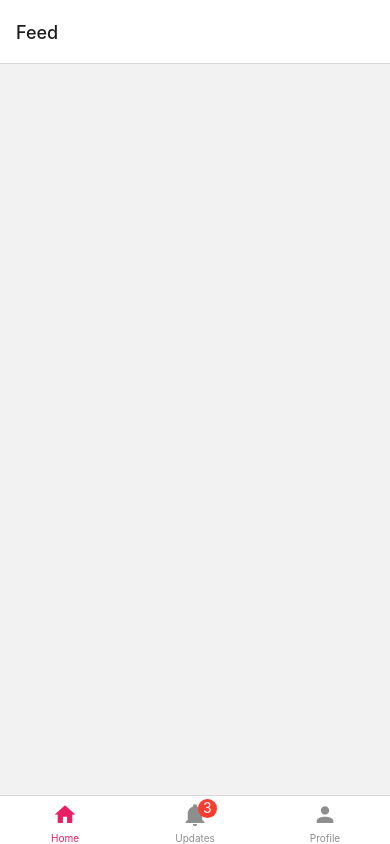
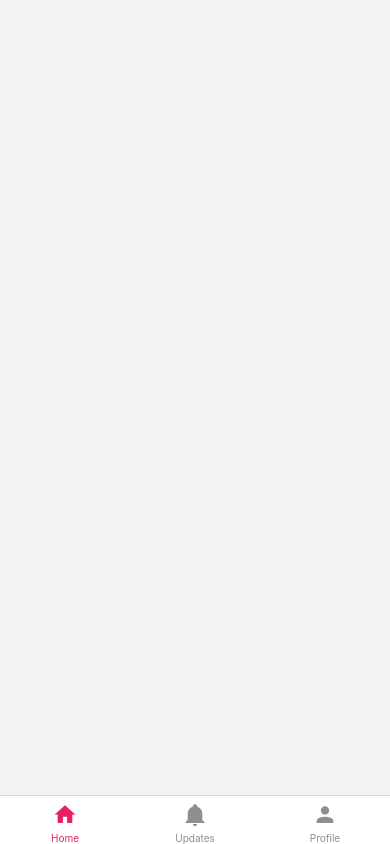
Before and after one commit to safadl/Wave-chat, a React Native app: screen / in a window 390 px wide. Built offline with nearby package versions, Linux system fonts and the light colour scheme.

Commit message:
set header shown to false in navigator and make small adjustments

```diff
--- a/src/navigation/BottomNavigator/BottomNavigator.tsx
+++ b/src/navigation/BottomNavigator/BottomNavigator.tsx
@@ -12,6 +12,7 @@ export function BottomNavigator() {
       initialRouteName="Feed"
       screenOptions={{
         tabBarActiveTintColor: '#e91e63',
+        headerShown:false
       }}
     >
       <Tab.Screen
@@ -32,7 +33,7 @@ export function BottomNavigator() {
           tabBarIcon: ({ color, size }) => (
             <MaterialCommunityIcons name="bell" color={color} size={size} />
           ),
-          tabBarBadge: 3,
+          // tabBarBadge: 3,
         }}
       />
       <Tab.Screen
```
